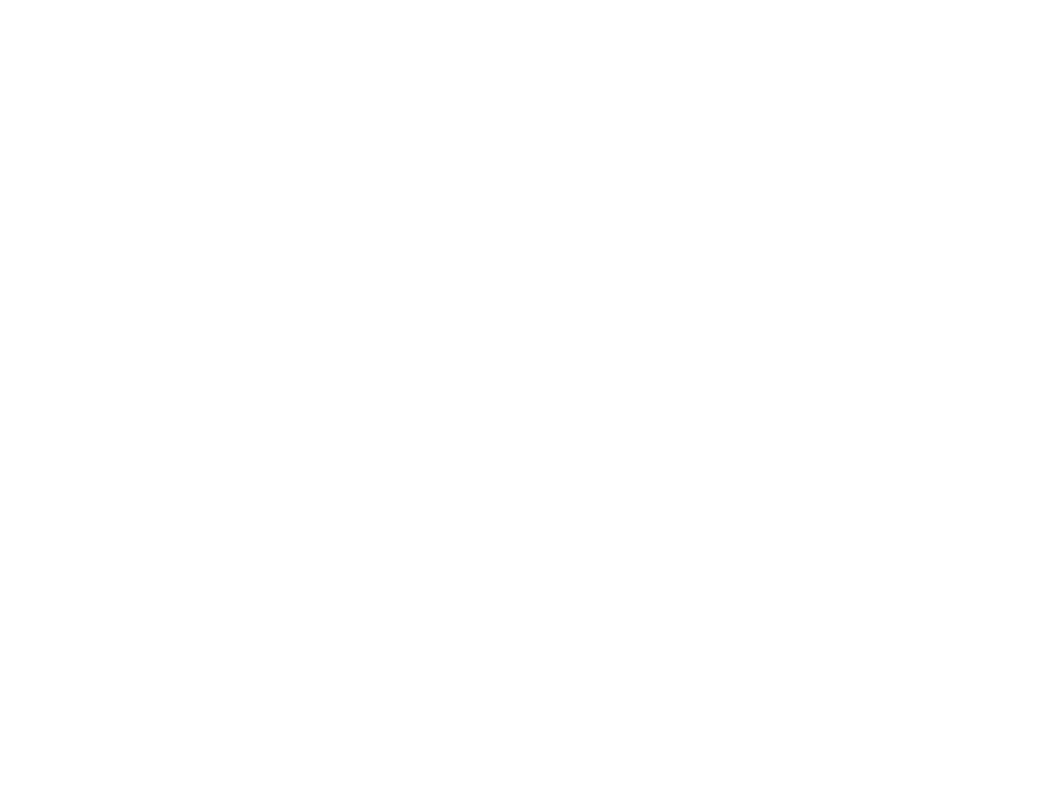
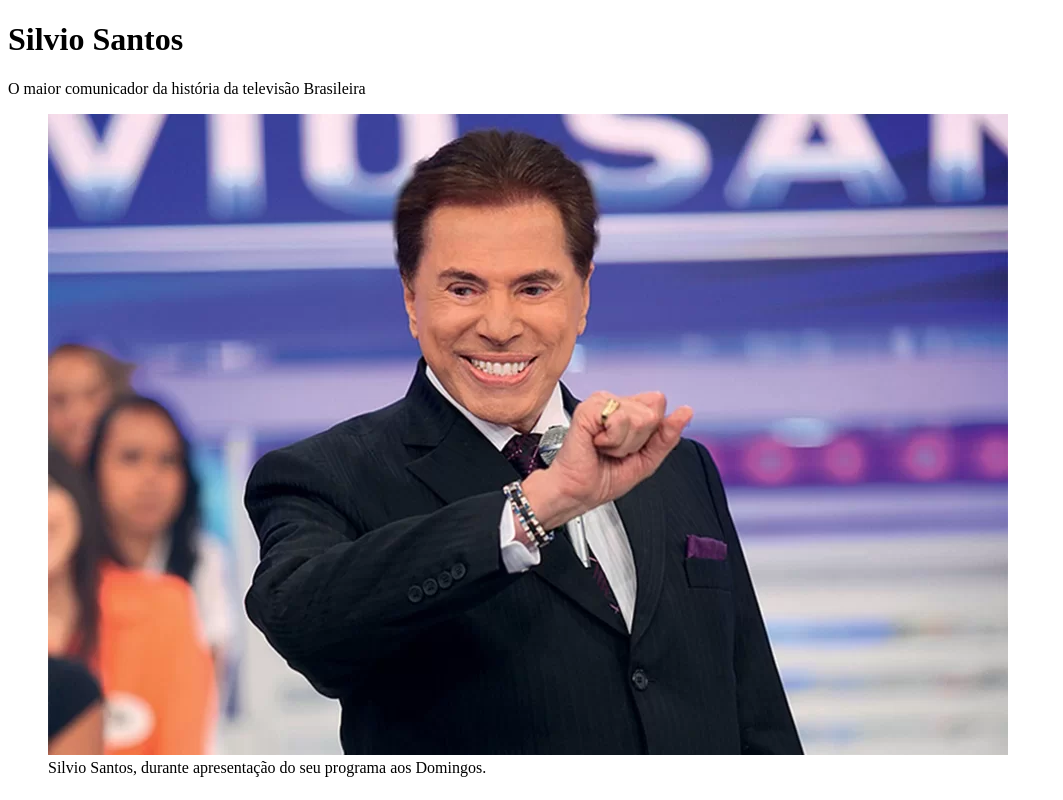
Before and after one commit to s7lima/desafioSilvioSantos, a plain HTML site: page index.html in a window 1280 px wide. Shown: the whole page, without its empty margins (0-1063 px from the left). Drawn offline with Linux system fonts and the light colour scheme; files that its build step writes are made by us from their sources.

Commit message:
feat: Cebaçalho e Imagem de destaque

```diff
--- a/index.html
+++ b/index.html
@@ -7,7 +7,20 @@
     <title>Silvio Santos</title>
 </head>
 <body>
-
-
+    <div class="container">
+    <!-- Cabeçalho -->
+     <div class="header">
+        <h1 class="main-title">Silvio Santos</h1>
+        <p class="main-paragraph">O maior comunicador da história da televisão Brasileira</p>
+     </div>
+    </div>
+    <!-- Imagem de destaque -->
+    <div class="feature-image">
+    <figure>
+        <img src="img/01.jpg" alt="Senor Abravanel"/>
+        <figcaption>Silvio Santos, durante apresentação do seu programa aos Domingos.</figcaption>
+    </figure>
+    </div>
+    <!-- Biografia -->
 </body>
 </html>
```
Also changed, not shown: img/01.jpg (added).
